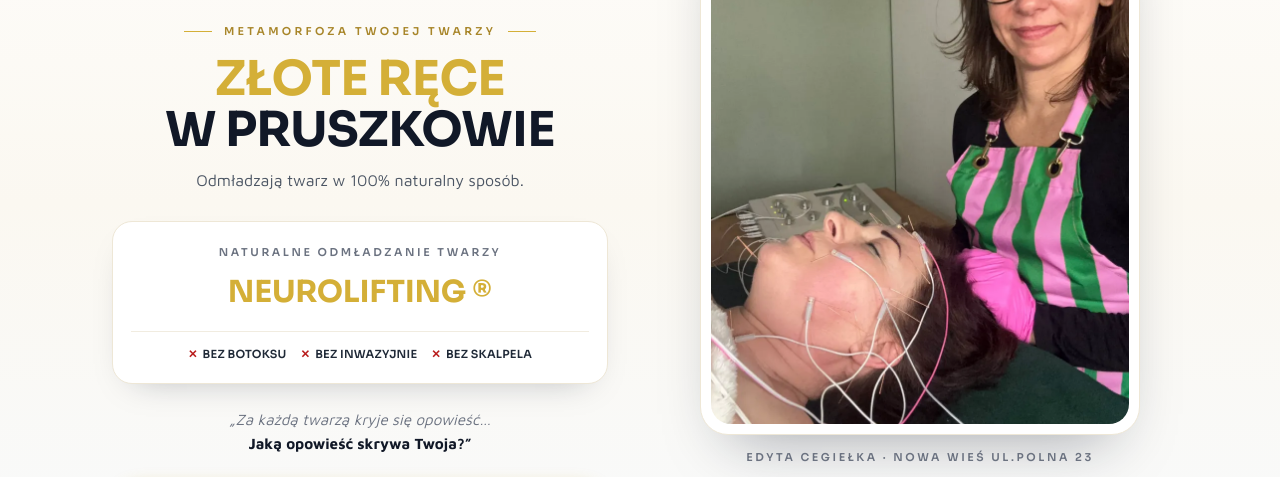
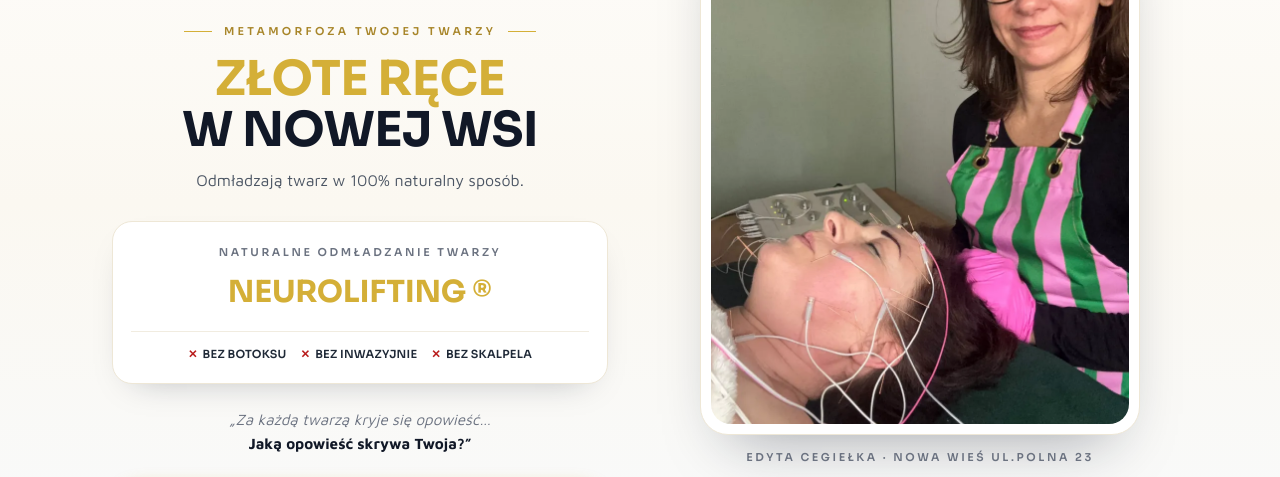
Before and after one commit to onlysukcesmedia-star/Neurolifting---Pruszkow, a plain HTML site: page index.html in a window 1280 px wide. Shown: the part 288-765 px from the top of the page. Drawn offline with Linux system fonts and the light colour scheme.

Commit message:
Update index.html

```diff
--- a/index.html
+++ b/index.html
@@ -3,7 +3,7 @@
 <head>
 <meta charset="utf-8">
 <meta name="viewport" content="width=device-width, initial-scale=1, viewport-fit=cover">
-<title>Neurolifting ® w Pruszkowie – Chcesz odmłodzić twarz o 5-10 lat ? | Edyta Cegiełka </title>
+<title>Neurolifting ® w Nowej Wsi – Chcesz odmłodzić twarz o 5-10 lat ? | Edyta Cegiełka </title>
 <meta name="description" content="Naturalne odmładzanie twarzy Neurolifting ® w Nowej Wsi. Bez botoksu, Bez inwazyjnie, Bez skalpela. Metamorfoza Twojej Twarzy, 190+ zadowolonych klientek.">
 <meta name="theme-color" content="#F8FAFC">
 <meta property="og:title" content="Chcesz odmłodzić twarz o 5-10 lat ? w Nowej Wsi – Neurolifting ®">
@@ -345,7 +345,7 @@ footer .copy a{color:#6B7280}
       <p class="hero-role">Terapeutka twarzy · <span class="on">Aktywna teraz</span></p>
 
       <span class="badge">Metamorfoza Twojej Twarzy</span>
-      <h1><span class="g">Złote ręce</span>w Pruszkowie</h1>
+      <h1><span class="g">Złote ręce</span>w Nowej Wsi</h1>
       <p class="tagline">Odmładzają twarz w 100% naturalny sposób.</p>
 
       <div class="treat">
```
